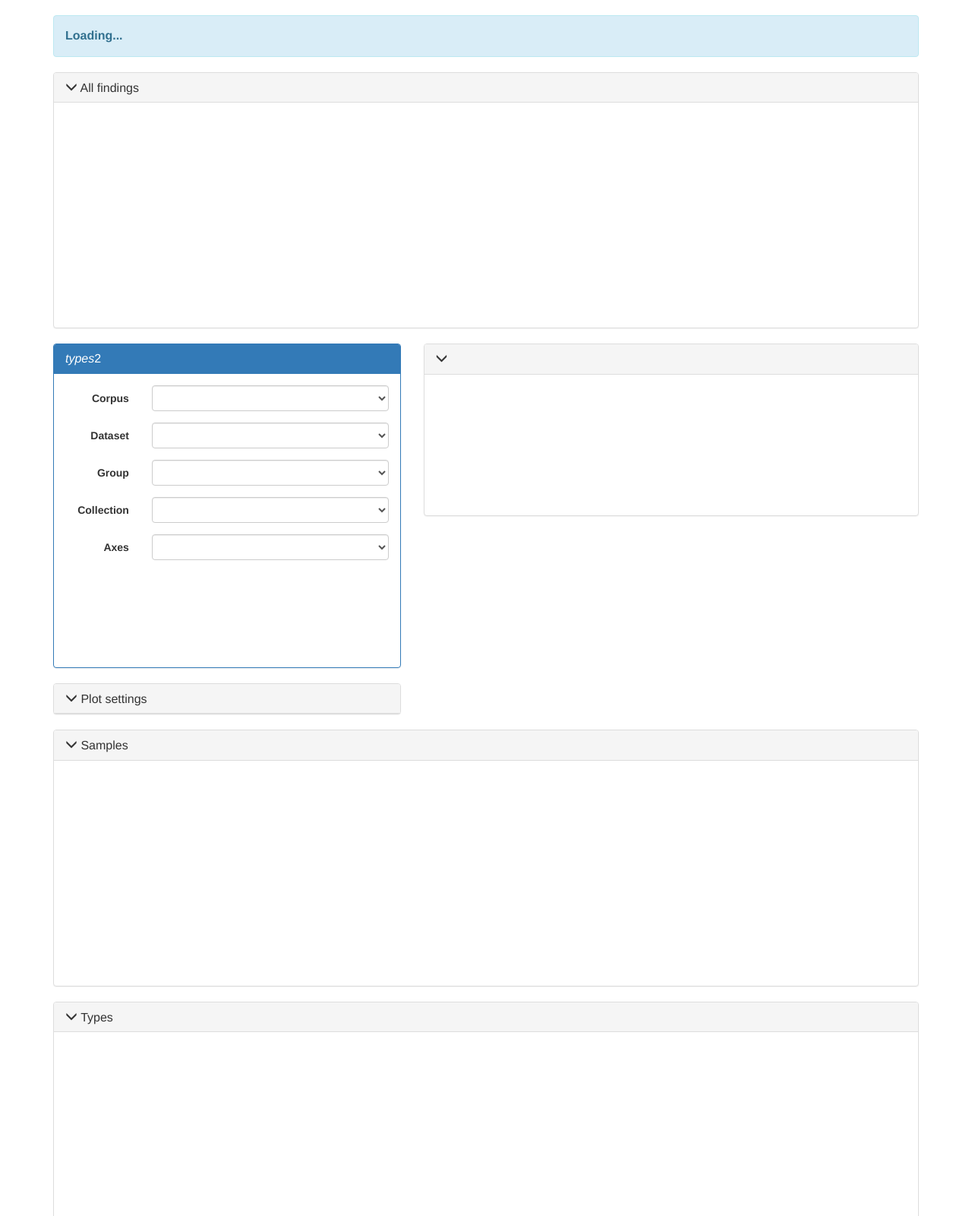
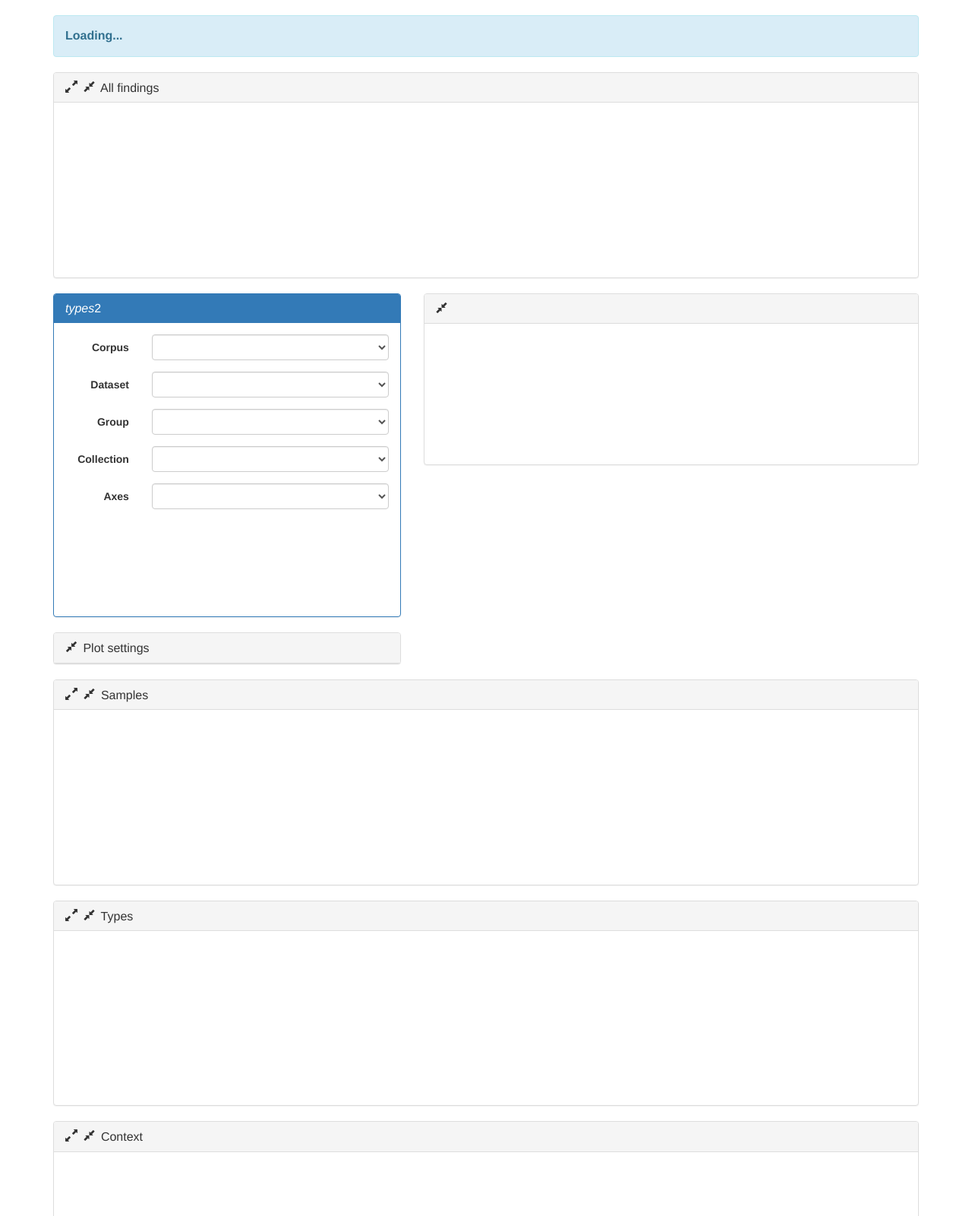
Before and after one commit to suomela/types, a plain HTML site: page ui/index.html in a window 1280 px wide. Shown: the top 1600 px of the page at 76% size. Drawn offline with nearby package versions, Linux system fonts and the light colour scheme; a script that the page names is missing.

Commit message:
Expand/collapse buttons.

```diff
--- a/ui/index.html
+++ b/ui/index.html
@@ -28,13 +28,14 @@
     <div class="row">
         <div class="col-sm-12">
             <div class="panel panel-default">
-                <div role="button" class="panel-heading" data-toggle="collapse" data-target="#result_container">
+                <div class="panel-heading">
                     <h2 class="panel-title">
-                        <span class="glyphicon glyphicon-menu-down"></span>
+                        <span role="button" class="title_button glyphicon glyphicon-resize-full" onclick="$('#result_container').toggleClass('limit_height')"></span>
+                        <span role="button" data-toggle="collapse" data-target="#result_container" class="title_button glyphicon glyphicon-resize-small"></span>
                         All findings
                     </h2>
                 </div>
-                <div class="collapse in table_container" id="result_container">
+                <div class="collapse in table_container limit_height" id="result_container">
                     <table class="table table-hover table-condensed" id="result_table">
                     </table>
                 </div>
@@ -92,9 +93,9 @@
             </div>
 
             <div class="panel panel-default">
-                <div role="button" class="panel-heading" data-toggle="collapse" data-target="#setting_panel_body">
+                <div class="panel-heading">
                     <h2 class="panel-title">
-                        <span class="glyphicon glyphicon-menu-down"></span>
+                        <span role="button" data-toggle="collapse" data-target="#setting_panel_body" class="title_button glyphicon glyphicon-resize-small"></span>
                         Plot settings
                     </h2>
                 </div>
@@ -128,9 +129,9 @@
         <div class="col-sm-7">
             <div class="panel panel-default">
                 <button type="button" class="btn btn-primary btn-sm float_button" id="zoom_reset">Reset zoom &amp; pan</button>
-                <div role="button" class="panel-heading" data-toggle="collapse" data-target="#fig_panel_body">
+                <div class="panel-heading">
                     <h2 class="panel-title">
-                        <span class="glyphicon glyphicon-menu-down"></span>
+                        <span role="button" data-toggle="collapse" data-target="#fig_panel_body" class="title_button glyphicon glyphicon-resize-small"></span>
                         <span id="plot_title"></span>
                     </h2>
                 </div>
@@ -144,39 +145,42 @@
     <div class="row">
         <div class="col-sm-12">
             <div class="panel panel-default">
-                <div role="button" class="panel-heading" data-toggle="collapse" data-target="#sample_container">
+                <div class="panel-heading">
                     <h2 class="panel-title">
-                        <span class="glyphicon glyphicon-menu-down"></span>
+                        <span role="button" class="title_button glyphicon glyphicon-resize-full" onclick="$('#sample_container').toggleClass('limit_height')"></span>
+                        <span role="button" data-toggle="collapse" data-target="#sample_container" class="title_button glyphicon glyphicon-resize-small"></span>
                         Samples
                     </h2>
                 </div>
-                <div class="collapse in table_container" id="sample_container">
+                <div class="collapse in table_container limit_height" id="sample_container">
                     <table class="table table-hover table-condensed" id="sample_table">
                     </table>
                 </div>
             </div>
 
             <div class="panel panel-default">
-                <div role="button" class="panel-heading" data-toggle="collapse" data-target="#token_container">
+                <div class="panel-heading">
                     <h2 class="panel-title">
-                        <span class="glyphicon glyphicon-menu-down"></span>
+                        <span role="button" class="title_button glyphicon glyphicon-resize-full" onclick="$('#token_container').toggleClass('limit_height')"></span>
+                        <span role="button" data-toggle="collapse" data-target="#token_container" class="title_button glyphicon glyphicon-resize-small"></span>
                         Types
                     </h2>
                 </div>
-                <div class="collapse in table_container" id="token_container">
+                <div class="collapse in table_container limit_height" id="token_container">
                     <table class="table table-hover table-condensed" id="token_table">
                     </table>
                 </div>
             </div>
 
             <div class="panel panel-default">
-                <div role="button" class="panel-heading" data-toggle="collapse" data-target="#context_container">
+                <div class="panel-heading">
                     <h2 class="panel-title">
-                        <span class="glyphicon glyphicon-menu-down"></span>
+                        <span role="button" class="title_button glyphicon glyphicon-resize-full" onclick="$('#context_container').toggleClass('limit_height')"></span>
+                        <span role="button" data-toggle="collapse" data-target="#context_container" class="title_button glyphicon glyphicon-resize-small"></span>
                         Context
                     </h2>
                 </div>
-                <div class="collapse in table_container" id="context_container">
+                <div class="collapse in table_container limit_height" id="context_container">
                     <table class="table table-hover table-condensed" id="context_table">
                     </table>
                 </div>
--- a/ui/types.css
+++ b/ui/types.css
@@ -13,9 +13,12 @@ body {
 }
 
 .table_container {
-    height: 40ex;
+    white-space: nowrap;
+}
+
+.limit_height {
+    height: 31ex;
     overflow: auto;
-    white-space: nowrap;
 }
 
 .wrap {
@@ -31,6 +34,10 @@ body {
     margin-right: 15px;
     margin-top: 15px;
     visibility: hidden;
+}
+
+.title_button {
+    padding-right: 3px;
 }
 
 text.pointlabel {
```
